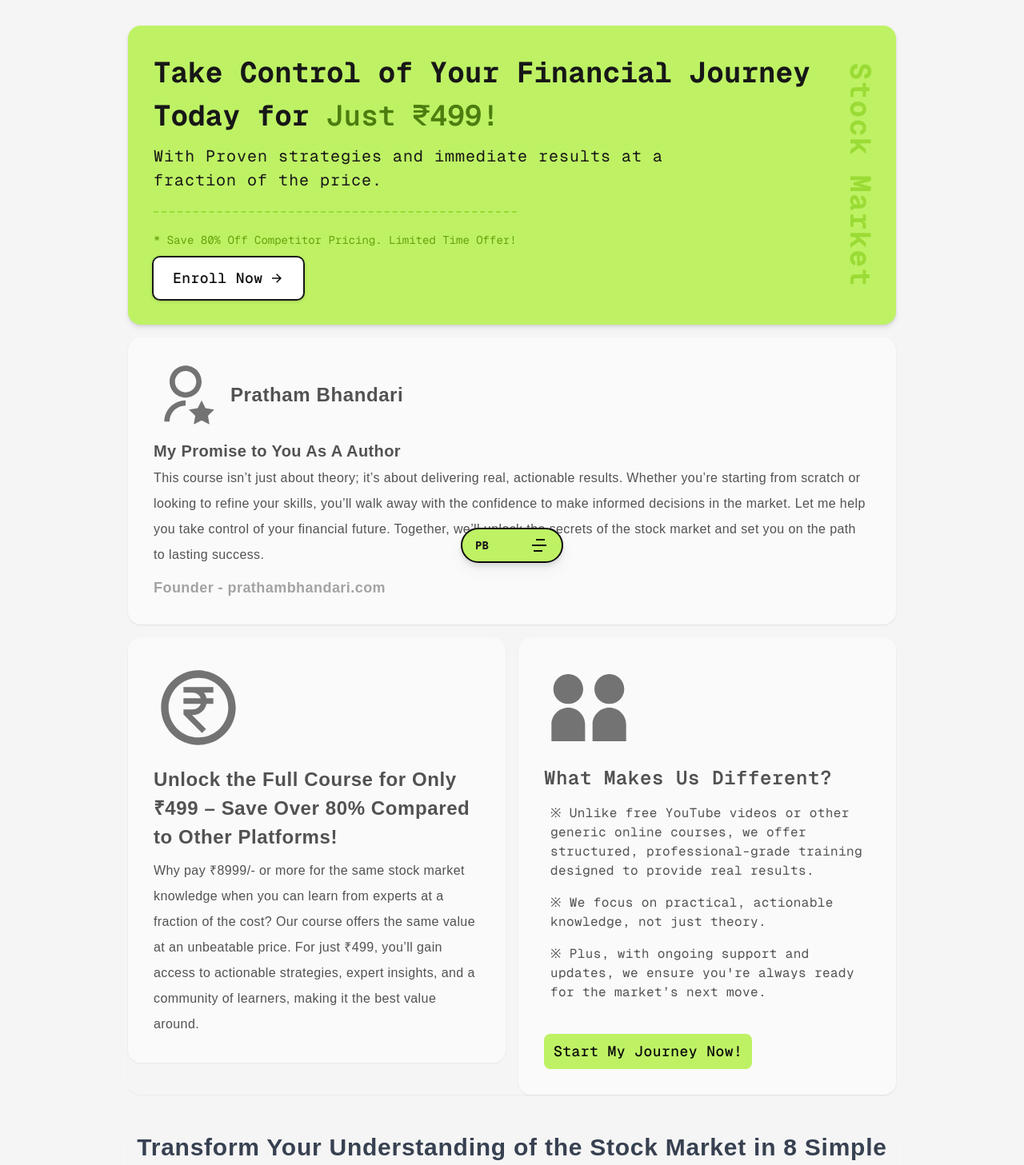
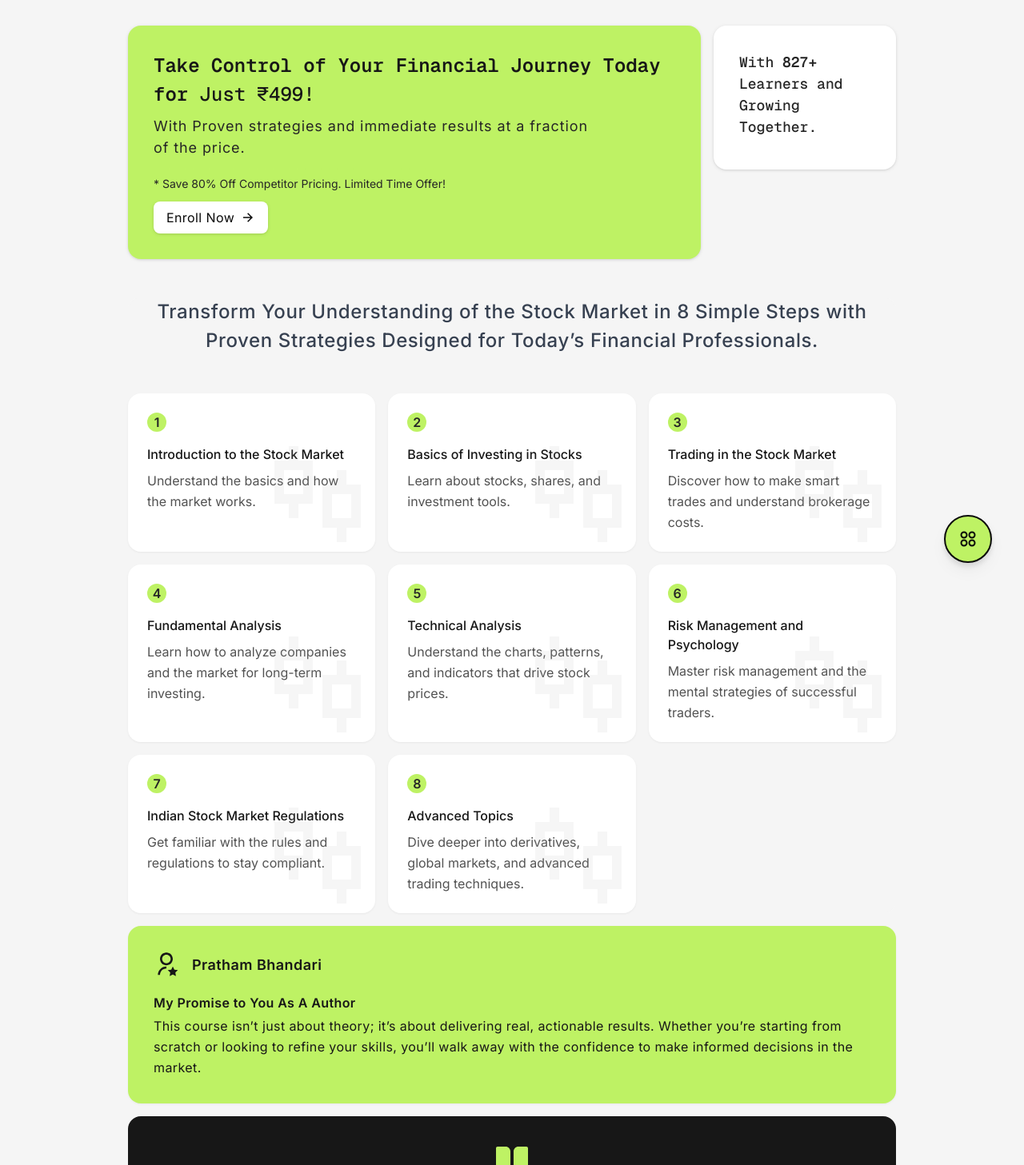
Before and after one commit to prathambhandari/stock-market-simplified, a Next.js app: page / in a window 1280 px wide. Shown: the top 1457 px of the page at 80% size. Built offline with nearby package versions, Linux system fonts and the light colour scheme.

Commit message:
UI typography and spacing change

```diff
--- a/app/Components/About.js
+++ b/app/Components/About.js
@@ -2,19 +2,18 @@ import { RiUserStarLine } from "react-icons/ri";
 
 export default function About() {
     return (
-        <div className=" bg-neutral-50 dark:bg-neutral-900  flex flex-col items-start  relative p-8 drop-shadow-sm hover:drop-shadow cursor-pointer">
+        <div className=" bg-primary  flex flex-col items-start  relative p-8 drop-shadow-sm hover:drop-shadow cursor-pointer">
             <div className="z-20 relative">
                 <div className=" flex flex-col items-start justify-start  ">
                     <div className="flex flex-row items-center  justify-center mb-4">
-                        <RiUserStarLine className=" h-20 w-20 text-neutral-500 dark:text-lime-300  " />
-                        <h1 className="text-2xl font-semibold text-neutral-600 dark:text-lime-300 tracking-wide ps-4 leading-normal">Pratham Bhandari</h1>
+                        <RiUserStarLine className=" h-8 w-8 text-neutral-900   " />
+                        <h1 className="text-lg font-semibold text-neutral-900  tracking-wide ps-4 leading-normal">Pratham Bhandari</h1>
                     </div>
-                    <div className="text-base font-normal text-neutral-600 dark:text-neutral-400  tracking-wide leading-loose">
-                        <span className="font-semibold text-xl mb-3">My Promise to You As A Author</span>
-                        <p className="">This course isn’t just about theory; it’s about delivering real, actionable results. Whether you’re starting from scratch or looking to refine your skills, you’ll walk away with the confidence to make informed decisions in the market.
-                            Let me help you take control of your financial future. Together, we’ll unlock the secrets of the stock market and set you on the path to lasting success.
+                    <div className="text-base font-normal  text-neutral-900   tracking-wide leading-loose">
+                        <span className="font-semibold text-md mb-2">My Promise to You As A Author</span>
+                        <p className="text-base leading-relaxed">This course isn’t just about theory; it’s about delivering real, actionable results. Whether you’re starting from scratch or looking to refine your skills, you’ll walk away with the confidence to make informed decisions in the market.
+
                         </p>
-                        <h1 className="text-lg font-semibold text-neutral-400 dark:text-lime-300  tracking-wide mt-3 leading-normal">Founder - prathambhandari.com</h1>
 
                     </div>
                 </div>
--- a/app/Components/Drawer.js
+++ b/app/Components/Drawer.js
@@ -3,7 +3,7 @@ import { RiMenu4Fill } from "react-icons/ri";
 
 export default function Drawer() {
     return (
-        <div className="flex items-center justify-center  bg-lime-300 rounded-full shadow-lg h-full w-full fixed  py-8 z-30">
+        <div className="flex items-center justify-center  bg-primary rounded-full shadow-lg h-full w-full fixed  py-8 z-30">
             <h1 className="">Samanth</h1>
         </div>
     );
--- a/app/Components/HeroSection.js
+++ b/app/Components/HeroSection.js
@@ -1,29 +1,37 @@
 import { RiArrowRightLine } from "react-icons/ri";
+import Link from 'next/link'
+
 export default function HeroSection() {
     return (
-        <div className="*:rounded-2xl *:p-8  z-50">
+        <div className="*:rounded-2xl *:p-8  grid sm:grid-cols-1  md:grid-cols-1 lg:grid-cols-4 xl:grid-cols-4  gap-4 z-50">
 
-            <div className="bg-lime-300 flex flex-col items-start  relative col-span-3 drop-shadow-md h-fit overflow-hidden group  ease-in-out duration-300">
+            <div className="bg-primary flex flex-col items-start  relative col-span-1 sm:col-span-1 md:col-span-1 lg:col-span-3 xl:col-span-3 drop-shadow h-fit overflow-hidden group  ease-in-out duration-300">
 
-                <div className="*:z-20 font-mono relative">
-                    <div className="absolute rotate-90 text-4xl  font-bold  tracking-wider text-lime-500/60 z-10 text-center -right-[8rem] top-1/2 -translate-y-1/2 "> Stock Market</div>
-                    <h1 className="text-4xl font-bold  text-neutral-900 leading-normal mb-2">Take Control of Your Financial Journey Today for <span className=" font-semibold text-lime-700   decoration decoration-wavy underline-offset-4 ">Just ₹499!</span></h1>
-                    <h1 className="text-xl font-normal tracking-wider  text-neutral-900  mb-6 w-10/12 leading-normal">With Proven strategies and immediate results at a fraction of the price.<br />  </h1>
-                    <div className="border-t-2 border-dashed  border-lime-500/60 pt-6 w-fit">
-                        <h6 className="text-sm mb-3 text-lime-600">* Save 80% Off Competitor Pricing. Limited Time Offer! </h6>
+                <div className="*:z-20  relative">
+                    <h1 className="text-2xl font-semibold text-neutral-900 leading-normal mb-2 font-mono">Take Control of Your Financial Journey Today for <span className=" font-medium    decoration decoration-wavy underline-offset-4 ">Just ₹499!</span></h1>
+                    <h1 className="text-lg font-normal tracking-wider  text-neutral-800  mb-3 w-10/12 leading-normal">With Proven strategies and immediate results at a fraction of the price.<br />  </h1>
+                    <div className="border-t-2 border-dashed  border-primary pt-2 w-fit">
+                        <h6 className="text-sm mb-3 text-neutral-800">* Save 80% Off Competitor Pricing. Limited Time Offer! </h6>
 
-                        <button className="relative overflow-hidden bg-white text-neutral-950 rounded-lg px-6 py-3 text-lg font-medium tracking-wide transition-all duration-75 ease-in-out drop-shadow hover:drop-shadow-md group transform-gpu ring-2 ring-neutral-900">
-                            <div className="flex flex-row items-center justify-center">
-                                <span className="relative z-10  flex flex-row">Enroll Now </span>
-                                <RiArrowRightLine className="ms-2 z-30 text-lg" />
+                        <Link href="https://course.prathambhandari.com/">
+                            <button className="relative overflow-hidden dark:bg-neutral-950 bg-white dark:text-white text-neutral-950 dark:t rounded-lg px-4 py-2 text-base font-normal tracking-wide transition-all duration-75 ease-in-out drop-shadow hover:drop-shadow-md hover:scale-105 group transform-gpu ">
+                                <div className="flex flex-row items-center justify-center">
+                                    <span className="relative z-10  flex flex-row text-base">Enroll Now </span>
+                                    <RiArrowRightLine className="ms-2 z-30 text-lg" />
 
-                            </div>{/* Shimmer Layer */}
-                            <div className="absolute inset-0 bg-gradient-to-r from-lime-100 via-white to-lime-100 opacity-0 group-hover:opacity-100 group-hover:translate-x-0 -translate-x-full transition-transform duration-500 ease-in-out">
+                                </div>{/* Shimmer Layer */}
 
-                            </div>
-                        </button>
+                            </button>
+                        </Link>
 
                     </div>
+                </div>
+            </div>
+            <div className="w-full bg-white flex flex-col items-center justify-center  relative col-span-1 drop-shadow h-fit overflow-hidden group  ease-in-out duration-300">
+
+                <div className="*:z-20   ">
+                    <h1 className="text-lg font-medium font-mono text-neutral-800 leading-normal mb-2">With <span className=" font-semibold  decoration decoration-wavy underline-offset-4 "> 827+ </span>Learners and Growing Together.</h1>
+
                 </div>
             </div>
         </div >
--- a/app/Components/LearnSection.js
+++ b/app/Components/LearnSection.js
@@ -5,16 +5,16 @@ export default function LearnSection() {
 
     return (
         <div className="bg-neutral-100 dark:bg-neutral-950 mt-8">
-            <h1 className="text-3xl font-semibold tracking-wide mb-12 text-center dark:text-neutral-100">Transform Your Understanding of the Stock Market in 8 Simple Steps with Proven Strategies Designed for Today’s Financial Professionals.</h1>
-            <div className="grid grid-cols-1 sm:grid-cols-2 md:grid-cols-1 lg:grid-cols-2 xl:grid-cols-2 gap-4   ">
+            <h1 className="text-2xl font-medium leading-normal tracking-wide mb-12 text-center dark:text-neutral-100">Transform Your Understanding of the Stock Market in 8 Simple Steps with Proven Strategies Designed for Today’s Financial Professionals.</h1>
+            <div className="grid grid-cols-1 sm:grid-cols-2 md:grid-cols-1 lg:grid-cols-3 xl:grid-cols-3 gap-4   ">
                 {
                     data?.map((item, id) => (
-                        <div className=" bg-neutral-50 dark:bg-neutral-900  rounded-2xl p-6 h-full drop-shadow-sm hover:drop-shadow cursor-pointer relative" key={id}>
+                        <div className=" bg-white dark:bg-neutral-900  rounded-2xl p-6 h-full drop-shadow-sm hover:drop-shadow cursor-pointer relative" key={id}>
                             <RiStockLine className=" h-36 w-36 text-neutral-400/10 dark:text-neutral-700/20 absolute bottom-0 right-0 z-0" />
 
-                            <h3 className=" text-xl font-bold  text-neutral-800 dark:text-neutral-800 mb-4  p-6 bg-lime-300 z-30 rounded-2xl h-8 w-8 flex items-center justify-center">{id + 1}</h3>
-                            <h3 className="text-xl font-semibold text-neutral-900 dark:text-lime-300 mb-4 z-30">{item.title}</h3>
-                            <p className="text-base font-normal  text-neutral-600 dark:text-neutral-400 z-30">{item.description}</p>
+                            <h3 className=" text-md font-semibold  text-neutral-800 dark:text-neutral-800 mb-4  p-3 bg-primary z-30 rounded-2xl h-6 w-6 flex items-center justify-center">{id + 1}</h3>
+                            <h3 className="text-md font-medium text-neutral-900 dark:text-primary mb-2 z-30">{item.title}</h3>
+                            <p className="text-base font-normal  text-neutral-600 dark:text-neutral-400 z-30  leading-relaxed">{item.description}</p>
                         </div>
                     ))
                 }
--- a/app/Components/MVP.js
+++ b/app/Components/MVP.js
@@ -8,7 +8,7 @@ export default function MVP() {
                     <div className=" flex flex-col items-start justify-start  ">
                         <div className="flex flex-col items-start  justify-center mb-2">
                             <RiMoneyRupeeCircleLine className=" h-28 w-28 text-neutral-500  mb-4" />
-                            <h1 className="text-2xl font-semibold  text-neutral-600 dark:text-lime-300 tracking-wide leading-normal">Unlock the Full Course for Only ₹499 – Save Over 80% Compared to Other Platforms!</h1>
+                            <h1 className="text-2xl font-semibold  text-neutral-600 dark:text-primary tracking-wide leading-normal">Unlock the Full Course for Only ₹499 – Save Over 80% Compared to Other Platforms!</h1>
                         </div>
                         <h1 className="text-base font-normal text-neutral-600 dark:text-neutral-400  tracking-wide leading-loose">Why pay ₹8999/- or more for the same stock market knowledge when you can learn from experts at a fraction of the cost? Our course offers the same value at an unbeatable price. For just ₹499, you’ll gain access to actionable strategies, expert insights, and a community of learners, making it the best value around.</h1>
 
@@ -16,15 +16,15 @@ export default function MVP() {
                 </div>
             </div>
 
-            <div className="h-full col-span-1 bg-neutral-50 dark:bg-neutral-900 flex flex-col items-start justify-start p-8 rounded-2xl font-mono relative drop-shadow-sm hover:drop-shadow cursor-pointer">
+            <div className="h-full col-span-1 bg-neutral-50 dark:bg-neutral-900 flex flex-col items-start justify-start p-8 rounded-2xl  relative drop-shadow-sm hover:drop-shadow cursor-pointer">
                 <RiGroup3Fill className=" h-28 w-28  text-neutral-500 mb-4 " />
-                <h1 className="text-2xl font-semibold  text-neutral-600 dark:text-lime-300 tracking-wide mb-2">What Makes Us Different?</h1>
+                <h1 className="text-2xl font-semibold  text-neutral-600 dark:text-primary tracking-wide mb-2">What Makes Us Different?</h1>
                 <ul className="text-base font-normal text-neutral-600 dark:text-neutral-400 tracking-wide  *:leading-normal mb-8  *:p-2  list-inside list-['_※']">
                     <li className=""> Unlike free YouTube videos or other generic online courses, we offer structured, professional-grade training designed to provide real results.</li>
                     <li className=" " > We focus on practical, actionable knowledge, not just theory.</li>
                     <li className="" > Plus, with ongoing support and updates, we ensure you&apos;re always ready for the market’s next move.</li>
                 </ul>
-                <button className="bg-lime-300 text-neutral-950 rounded-lg px-3 py-2 text-lg font-medium tracking-wide">Start My Journey Now!</button>
+                <button className="bg-primary text-neutral-950 rounded-lg px-3 py-2 text-lg font-medium tracking-wide">Start My Journey Now!</button>
 
             </div>
         </div>
--- a/app/globals.css
+++ b/app/globals.css
@@ -4,7 +4,7 @@
 
 
 :root {
-  --font-primary: 'GeistMono', sans-serif;
+  --font-primary: 'Inter', sans-serif;
 }
 
 
--- a/app/layout.js
+++ b/app/layout.js
@@ -1,32 +1,52 @@
-import { GeistSans } from 'geist/font/sans';
-import { GeistMono } from 'geist/font/mono';
-import { RiMenu4Fill } from "react-icons/ri";
+import { Geist, Geist_Mono } from "next/font/google";
+import { Inter } from 'next/font/google';
+import { RiApps2Line } from "react-icons/ri";
 import "./globals.css";
+import Link from 'next/link';
 
 
+
+const geistMono = Geist_Mono({
+  variable: "--font-geist-mono",
+  subsets: ["latin"],
+});
+
+export const metadata = {
+  title: "Create Next App",
+  description: "Generated by create next app",
+};
+const inter = Inter({
+  subsets: ['latin'], // You can add 'latin-ext' or other subsets as needed
+  weight: ['100', '200', '300', '400', '500', '600', '700', '800', '900'], // Load all weights
+  variable: '--font-inter', // Optional CSS variable
+  display: 'swap', // Improves performance by using fallback fonts until the font loads
+});
 
 export default function RootLayout({ children }) {
 
 
   return (
     <html lang="en">
-      <body className={`${GeistSans.variable} ${GeistMono.variable} antialiased bg-neutral-100 dark:bg-neutral-950`}>
+      <body className={`${inter.variable} ${geistMono.variable} antialiased bg-neutral-100 dark:bg-neutral-950`}>
 
-        <main className="max-w-screen-lg  mx-auto p-8 ">
-          <div className=" w-full text-gray-700 h-full grid grid-cols-1 sm:grid-cols-1 md:grid-cols-1 gap-4 lg:grid-cols-2 xl:grid-cols-1 *:shadow-sm *:rounded-2xl">
+        <main className="max-w-screen-lg  mx-auto p-4 sm:p-4 md:p-8 lg:p-8 xl:p-8 ">
+          <div className=" w-full text-gray-700 h-full grid grid-cols-1 sm:grid-cols-1 md:grid-cols-1 gap-4 lg:grid-cols-1 xl:grid-cols-1  *:rounded-2xl">
             {children}
           </div>
         </main>
 
-        <div className="flex items-center justify-between fixed bottom-24 left-1/2 -translate-x-1/2 w-[10vw] rounded-full z-50 bg-lime-300 drop-shadow-lg border-2 border-neutral-950 py-2 px-4">
+        <Link href="https://course.prathambhandari.com/">
 
-          <div className='text-sm font-mono font-bold text-neutral-900'>
-            PB
+          <div className="flex items-center justify-center flex-col fixed bottom-24 right-0 -translate-x-10 w-fit rounded-full z-50 bg-primary drop-shadow-lg border-2 border-neutral-950 p-4">
+
+            {/* <div className='text-base  font-bold text-neutral-900'>
+              Start Journey
+            </div> */}
+            <div className='h-full w-fit'>
+              <RiApps2Line className=" text-neutral-950 h-6 w-6 " />
+            </div>
           </div>
-          <div className='h-full'>
-            <RiMenu4Fill className="text-2xl text-neutral-950 h-6 w-6" />
-          </div>
-        </div>
+        </Link>
       </body>
     </html >
   );
--- a/app/page.js
+++ b/app/page.js
@@ -10,16 +10,16 @@ export default function Home() {
   return (
     <>
       <HeroSection />
+      <LearnSection />
       <About />
-      <MVP />
-      <LearnSection />
+      {/* <MVP /> */}
 
       <div className="bg-neutral-900   flex flex-col items-center p-8 ">
-        <RiBookOpenFill className=" h-12 w-12  text-lime-300 mb-4" />
-        <div className="text-base font-normal tracking-wide text-neutral-400 leading-normal  flex flex-col items-center justify-center ">
-          <h1 className="text-xl font-semibold mb-2 text-neutral-300">Ready to Start Building Wealth Today?</h1>
-          <h1 className="text-base font-medium mb-6 text-neutral-400 text-center "> We’re confident you’ll love the course, but if you’re not satisfied within the first 30 days, we’ll offer you a upcoming courses for free, no questions asked.</h1>
-          <button className="w-fit bg-lime-300 text-neutral-800 px-5 py-2 text-base rounded-full font-medium">Quick Browse</button>
+        <RiBookOpenFill className=" h-12 w-12  text-primary mb-4" />
+        <div className=" font-normal tracking-wide text-neutral-400 leading-normal  flex flex-col items-center justify-center ">
+          <h1 className="text-lg font-medium mb-2 text-neutral-300">Ready to Start Building Wealth Today?</h1>
+          <h1 className="text-base font-normal mb-6 text-neutral-400 text-center leading-relaxed "> We’re confident you’ll love the course, but if you’re not satisfied within the first 30 days, we’ll offer you a upcoming courses for free, no questions asked.</h1>
+          <button className="w-fit bg-primary text-neutral-800 px-4 py-2 text-base rounded-xl font-medium">Quick Browse</button>
         </div>
 
       </div>
--- a/tailwind.config.mjs
+++ b/tailwind.config.mjs
@@ -8,12 +8,13 @@ export default {
   theme: {
     extend: {
       fontFamily: {
-        sans: ['var(--font-geist-sans)'],
+        sans: ['var(--font-inter)', 'sans-serif'],
         mono: ['var(--font-geist-mono)'],
       },
       colors: {
         background: "var(--background)",
         foreground: "var(--foreground)",
+        primary: "#bef264", // Replace this with your custom color hex, RGB, or HSL
       },
       keyframes: {
         shimmer: {
```
